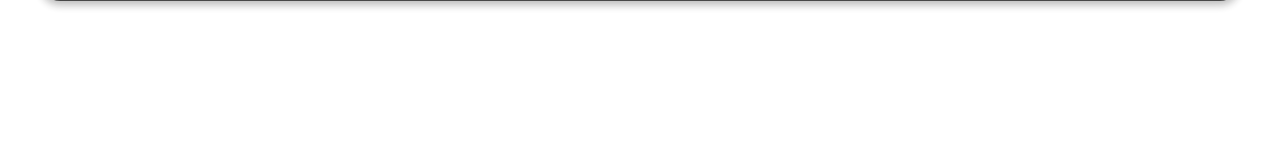
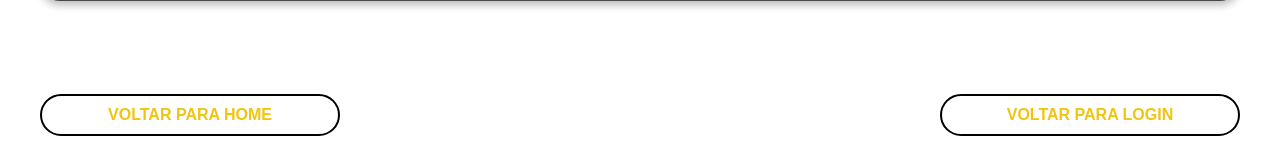
Before and after one commit to raulguiii/site-barbearia, a Flask app: page /cadastro in a window 1280 px wide. Shown: the part 634-800 px from the top of the page. Run offline with Flask 3, Linux system fonts and the light colour scheme.

Commit message:
Update cadastro.html

```diff
--- a/templates/cadastro.html
+++ b/templates/cadastro.html
@@ -18,7 +18,7 @@
     {% endif %}
     <div class="button-container">
         <button id="btn_usuarios" onclick="window.location.href='/cadastrados'">VER BARBEIROS CADASTRADOS</button>
-        <button id="btn_relatorio" onclick="window.location.href='/relatorio'">RELATÓRIO</button> <!-- Novo botão -->
+        <button id="btn_relatorio" onclick="window.location.href='/relatorio'">RELATÓRIO</button>
     </div>
     <h1 class="titulo"></h1>
 
@@ -41,6 +41,11 @@
             </div>
         </div>
     </div>
+
+    <div class="footer-buttons">
+        <button onclick="window.location.href='/home'">VOLTAR PARA HOME</button>
+        <button onclick="window.location.href='/login'">VOLTAR PARA LOGIN</button>
+    </div>
 </body>
 
 </html>
```
